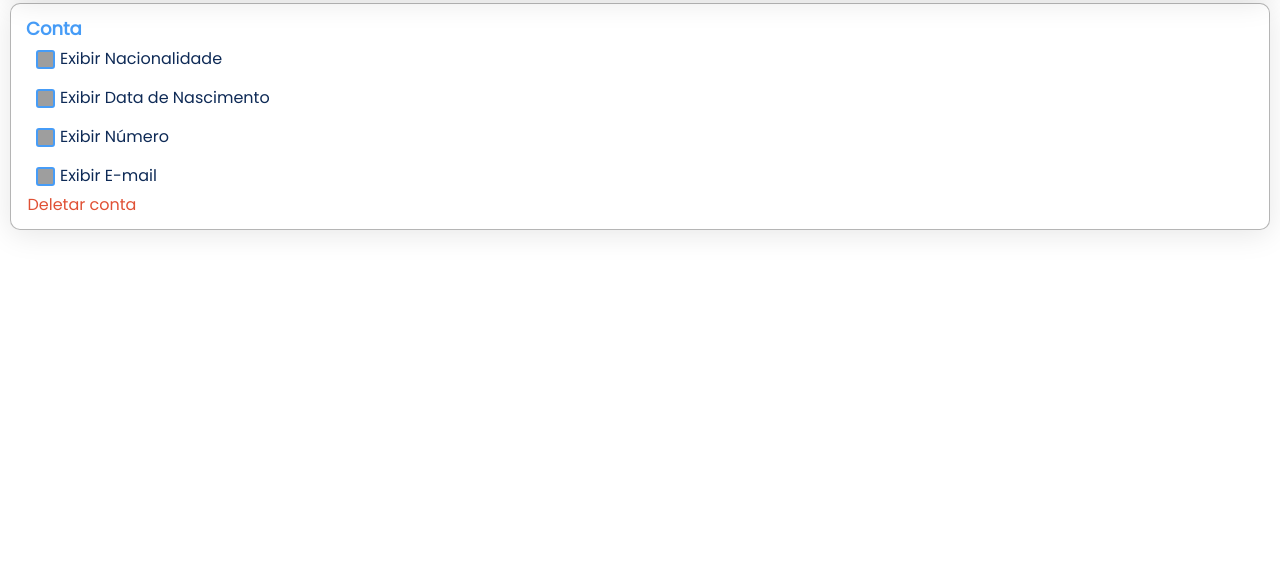
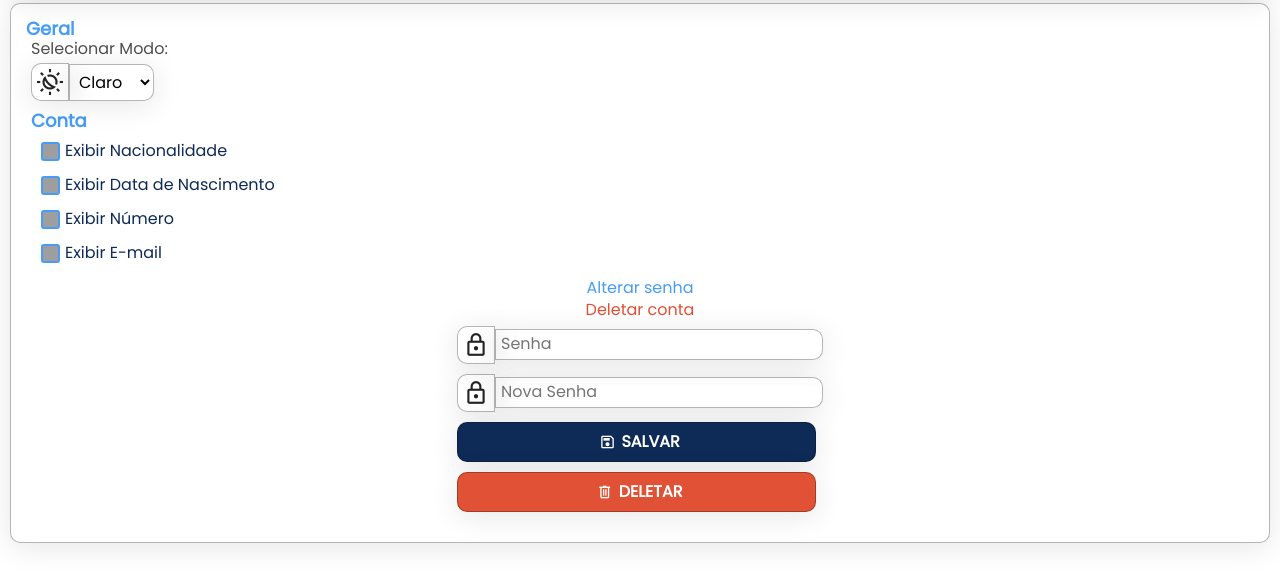
Before and after one commit to deoliverrafa/Sociallizze, a plain HTML site: page views/public/settings.html in a window 1280 px wide. Shown: the part 58-644 px from the top of the page. Drawn offline with nearby package versions, Linux system fonts and the light colour scheme; grey boxes are pictures that could not be loaded.

Commit message:
settings update

```diff
--- a/public/assets/scss/componets.scss
+++ b/public/assets/scss/componets.scss
@@ -74,7 +74,7 @@ html {
     }
 
     &.container-column {
-        @include display-flex(column, stretch, center);
+        @include display-flex(column, stretch, stretch);
     }
 
     &.container-column-center {
--- a/views/public/settings.html
+++ b/views/public/settings.html
@@ -50,14 +50,42 @@
     <main class="settings">
         <div class="card">
             <div class="container">
+                <h2 class="title title-small title-primary">Geral</h2>
+                <label class="text text-gray" for="birthday">Selecionar Modo:</label>
+                        <div class="container container-row">
+                            <span class="icon icon-input material-symbols-outlined">routine</span>
+                            <select class="select select-icon" name="theme">
+                                <option value="Light" selected>Claro</option>
+                                <option value="Dark">Escuro</option>
+                            </select>
+            </div>
+            <div class="container">
                 <h2 class="title title-small title-primary">Conta</h2>
-                <form class="form">
-                    <p class="text text-checkbox"><input class="checkbox" type="checkbox" checked>Exibir Nacionalidade</p>
-                    <p class="text text-checkbox"><input class="checkbox" type="checkbox" checked>Exibir Data de Nascimento</p>
-                    <p class="text text-checkbox"><input class="checkbox" type="checkbox" checked>Exibir Número</p>
-                    <p class="text text-checkbox"><input class="checkbox" type="checkbox" checked>Exibir E-mail</p>
-                </form>
-                <a class="link link-danger">Deletar conta</a>
+                <p class="text text-checkbox"><input class="checkbox" type="checkbox" checked>Exibir Nacionalidade</p>
+                <p class="text text-checkbox"><input class="checkbox" type="checkbox" checked>Exibir Data de Nascimento</p>
+                <p class="text text-checkbox"><input class="checkbox" type="checkbox" checked>Exibir Número</p>
+                <p class="text text-checkbox"><input class="checkbox" type="checkbox" checked>Exibir E-mail</p>
+                <div class="container container-column">
+                    <a class="link link-primary">Alterar senha</a>
+                    <a class="link link-danger">Deletar conta</a>
+                    <form class="form">
+                        <div class="container container-row-center">
+                            <span class="icon icon-input material-symbols-outlined">lock</span>
+                            <input class="input input-icon" type="password" name="password" placeholder="Senha" required>
+                        </div><div class="container container-row-center">
+                            <span class="icon icon-input material-symbols-outlined">lock</span>
+                            <input class="input input-icon" type="password" name="password" placeholder="Nova Senha" required>
+                        </div>
+                        <button class="button save button-dark-primary" type="button">
+                        <span class="icon icon-medium icon-white material-symbols-outlined">save</span>
+                        SALVAR
+                    </button>
+                    <button class="button delete button-danger" type="button">
+                        <span class="icon icon-medium icon-white material-symbols-outlined">delete</span>
+                        DELETAR
+                    </button>
+                    </form>
+                </div>
             </div>
         </div>
     </main>
```
